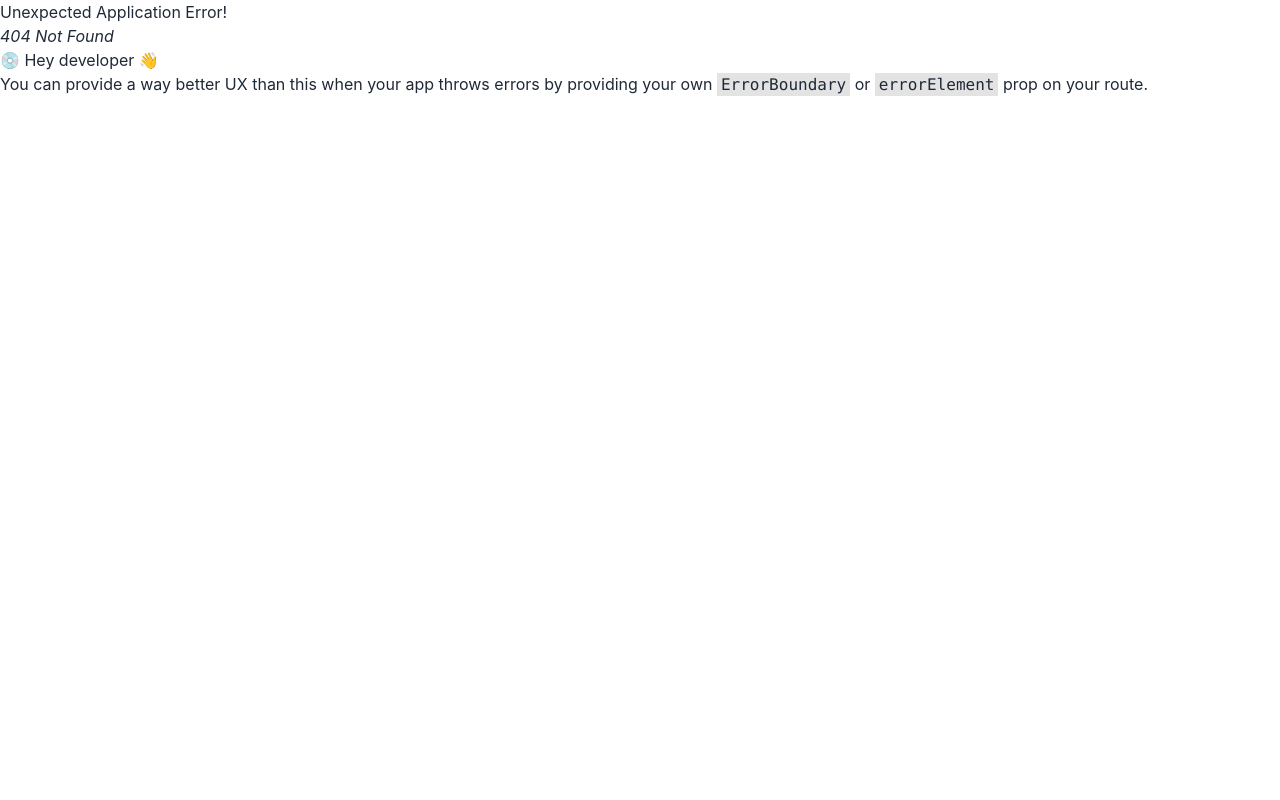
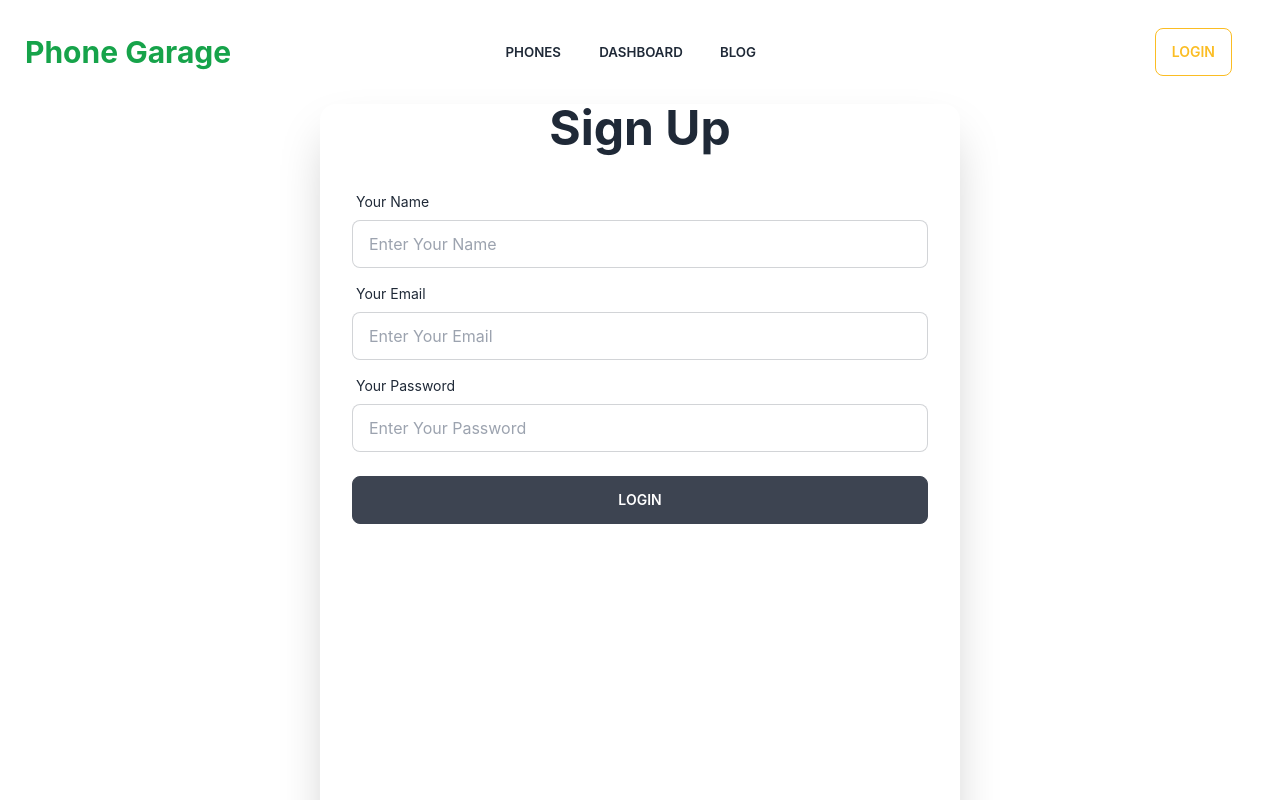
Before and after one commit to shuvo90901/phone-garage, a React (Create React App) app: page /signup in a window 1280 px wide. Before the commit this address had no page. Shown: the top 800 px of the page. Built offline with nearby package versions, Linux system fonts and the light colour scheme; no server answers.

Commit message:
signup page added

```diff
--- a/package.json
+++ b/package.json
@@ -7,8 +7,11 @@
     "@testing-library/react": "^13.4.0",
     "@testing-library/user-event": "^13.5.0",
     "daisyui": "^2.42.0",
+    "firebase": "^9.14.0",
     "react": "^18.2.0",
     "react-dom": "^18.2.0",
+    "react-hook-form": "^7.39.5",
+    "react-icons": "^4.6.0",
     "react-router-dom": "^6.4.3",
     "react-scripts": "5.0.1",
     "web-vitals": "^2.1.4"
--- /dev/null
+++ b/src/Pages/Blog/Blog.js
@@ -0,0 +1,11 @@
+import React from 'react';
+
+const Blog = () => {
+    return (
+        <div>
+
+        </div>
+    );
+};
+
+export default Blog;
--- a/src/Pages/Home/ExtraSection/ExtraSection.js
+++ b/src/Pages/Home/ExtraSection/ExtraSection.js
@@ -3,7 +3,7 @@ import img from '../../../images/secondhand.jpg'
 
 const ExtraSection = () => {
     return (
-        <div className='flex justify-evenly items-center my-40'>
+        <div className='flex justify-evenly items-center my-52'>
             <div className='w-1/3'>
                 <img className='rounded-lg' src={img} alt="" />
             </div>
--- a/src/Pages/Home/Home/Home.js
+++ b/src/Pages/Home/Home/Home.js
@@ -9,8 +9,8 @@ const Home = () => {
             <div className='flex justify-center mb-32'>
                 <Banner></Banner>
             </div>
+            <CategorySection></CategorySection>
             <ExtraSection></ExtraSection>
-            <CategorySection></CategorySection>
         </div>
     );
 };
--- a/src/Pages/Home/Navbar/Navbar.js
+++ b/src/Pages/Home/Navbar/Navbar.js
@@ -21,7 +21,7 @@ const Navbar = () => {
                         <li><a>Item 3</a></li>
                     </ul>
                 </div>
-                <Link className="btn btn-ghost normal-case md:text-3xl text-xl  text-green-600 font-bold">Phone Garage</Link>
+                <Link to='/' className="btn btn-ghost normal-case md:text-3xl text-xl  text-green-600 font-bold">Phone Garage</Link>
             </div>
             <div className="navbar-center hidden lg:flex items-center">
                 <ul className="menu menu-horizontal p-0">
@@ -33,10 +33,11 @@ const Navbar = () => {
                         </ul>
                     </li>
                     <li><Link className='btn btn-ghost'>Dashboard</Link></li>
+                    <li><Link to='/blog' className='btn btn-ghost'>Blog</Link></li>
                 </ul>
             </div>
             <div className="navbar-end px-10">
-                <button className="btn btn-outline btn-warning">Login</button>
+                <Link to='/login' className="btn btn-outline btn-warning">Login</Link>
             </div>
         </div>
     );
--- a/src/Pages/Login/Login.js
+++ b/src/Pages/Login/Login.js
@@ -1,9 +1,56 @@
-import React from 'react';
+import React, { useContext } from 'react';
+import { useForm } from 'react-hook-form';
+import { Link } from 'react-router-dom';
+import { AuthContext } from '../../contexts/AuthProvider/AuthProvider';
 
 const Login = () => {
+    const { register, handleSubmit, formState: { errors } } = useForm();
+    const { signIn } = useContext(AuthContext);
+
+    const handleLogin = data => {
+        console.log(data)
+        signIn(data.email, data.password)
+            .then(result => {
+                const user = result.user;
+                console.log(user)
+            })
+            .catch(error => {
+                console.log(error)
+            })
+    }
     return (
-        <div>
-
+        <div className="min-h-screen card  shadow-2xl lg:w-1/2 md:3/4 mx-auto">
+            <h1 className="text-5xl font-bold text-center">Log In</h1>
+            <div className="card-body">
+                <form onSubmit={handleSubmit(handleLogin)}>
+                    <div className="form-control">
+                        <label className="label">
+                            <span className="label-text">Your Email</span>
+                        </label>
+                        <input type="email"
+                            {...register("email", {
+                                required: 'Email is required'
+                            })}
+                            placeholder="Enter Your Email" className="input  input-bordered" />
+                        {errors.email && <p>{errors.email?.message}</p>}
+                    </div>
+                    <div className="form-control">
+                        <label className="label">
+                            <span className="label-text">Your Password</span>
+                        </label>
+                        <input type="password"
+                            {...register("password", {
+                                required: 'Password is required',
+                                minLength: { value: 6, message: 'Password must be 6 charecter or longer' },
+                                pattern: { value: /(?=.*[A-Z])(?=.*[!@#$&*])(?=.*[0-9])/, message: 'Password must have uppercase, number and special characters' }
+                            })}
+                            placeholder="Enter Your Password" className="input input-bordered" />
+                        {errors.password && <p>{errors.password?.message}</p>}
+                    </div>
+                    <input className='btn btn-acent w-full mt-4' value='Login' type="submit" />
+                </form>
+                <p>If you are new in Phone Garage ? <Link className='font-bold' to='/signup'>Please Register.</Link></p>
+            </div>
         </div>
     );
 };
--- /dev/null
+++ b/src/Pages/SignUp/SignUp.js
@@ -0,0 +1,71 @@
+import React, { useContext } from 'react';
+import { useForm } from 'react-hook-form';
+import { AuthContext } from '../../contexts/AuthProvider/AuthProvider';
+
+const SignUp = () => {
+    const { register, handleSubmit, formState: { errors } } = useForm();
+    const { createUser, updateUser } = useContext(AuthContext);
+
+    const handleSignUp = data => {
+        console.log(data)
+        createUser(data.email, data.password)
+            .then(result => {
+                const user = result.user;
+                console.log(user);
+                const userInfo = {
+                    displayName: data.name
+                }
+                updateUser(userInfo)
+                    .then(() => { })
+                    .catch(err => console.log(err))
+            })
+            .catch(error => {
+                console.log(error)
+            })
+    }
+    return (
+        <div className="min-h-screen card  shadow-2xl lg:w-1/2 md:3/4 mx-auto">
+            <h1 className="text-5xl font-bold text-center">Sign Up</h1>
+            <form onSubmit={handleSubmit(handleSignUp)} className="card-body">
+                <div className="form-control">
+                    <label className="label">
+                        <span className="label-text">Your Name</span>
+                    </label>
+                    <input type="text"
+                        {...register("name", {
+                            required: 'Name is required'
+                        })}
+                        placeholder="Enter Your Name" className="input  input-bordered" />
+                    {errors.name && <p>{errors.name?.message}</p>}
+                </div>
+                <div className="form-control">
+                    <label className="label">
+                        <span className="label-text">Your Email</span>
+                    </label>
+                    <input type="email"
+                        {...register("email", {
+                            required: 'Email is required'
+                        })}
+                        placeholder="Enter Your Email" className="input  input-bordered" />
+                    {errors.email && <p>{errors.email?.message}</p>}
+                </div>
+                <div className="form-control">
+                    <label className="label">
+                        <span className="label-text">Your Password</span>
+                    </label>
+                    <input type="password"
+                        {...register("password", {
+                            required: 'Password is required',
+                            minLength: { value: 6, message: 'Password must be 6 charecter or longer' },
+                            pattern: { value: /(?=.*[A-Z])(?=.*[!@#$&*])(?=.*[0-9])/, message: 'Password must have uppercase, number and special characters' }
+                        })}
+                        placeholder="Enter Your Password" className="input input-bordered" />
+                    {errors.password && <p>{errors.password?.message}</p>}
+                </div>
+                <input className='btn btn-acent w-full mt-4' value='Login' type="submit" />
+            </form>
+        </div>
+    );
+};
+
+export default SignUp;
--- a/src/contexts/AuthProvider/AuthProvider.js
+++ b/src/contexts/AuthProvider/AuthProvider.js
@@ -1,12 +1,66 @@
-import React, { createContext } from 'react';
+import React, { createContext, useEffect, useState } from 'react';
+import { createUserWithEmailAndPassword, getAuth, GoogleAuthProvider, onAuthStateChanged, signInWithEmailAndPassword, signInWithPopup, signOut, updateProfile } from 'firebase/auth'
+import app from '../../firebase/firebase.config';
+import { current } from 'daisyui/src/colors';
 
 export const AuthContext = createContext();
+const auth = getAuth(app);
 
-const AuthProvider = () => {
+const googleProvider = new GoogleAuthProvider();
+
+const AuthProvider = ({ children }) => {
+    const [user, setUser] = useState(null);
+    const [loading, setLoading] = useState(true);
+
+    const createUser = (email, password) => {
+        setLoading(true);
+        return createUserWithEmailAndPassword(auth, email, password);
+    }
+
+    const signIn = (email, password) => {
+        setLoading(true);
+        return signInWithEmailAndPassword(auth, email, password);
+    }
+
+    const googleSignIn = () => {
+        setLoading(true);
+        return signInWithPopup(auth, googleProvider);
+    }
+
+    const updateUser = (userInfo) => {
+        return updateProfile(auth.currentUser, userInfo)
+    }
+
+    const logOut = () => {
+        return signOut();
+    }
+
+    useEffect(() => {
+        const unSubscribe = onAuthStateChanged(auth, currentUser => {
+            console.log(current);
+            setUser(currentUser);
+            setLoading(false);
+        });
+        return () => {
+            return unSubscribe();
+        }
+    }, [])
+
+    const authInfo = {
+        user,
+        loading,
+        createUser,
+        signIn,
+        logOut,
+        googleSignIn,
+        updateUser
+    }
+
+
     return (
-        <div>
-
-        </div>
+        <AuthContext.Provider value={authInfo}>
+            {children}
+        </AuthContext.Provider>
     );
 };
 
--- /dev/null
+++ b/src/firebase/firebase.config.js
@@ -0,0 +1,19 @@
+// Import the functions you need from the SDKs you need
+import { initializeApp } from "firebase/app";
+// TODO: Add SDKs for Firebase products that you want to use
+// https://firebase.google.com/docs/web/setup#available-libraries
+
+// Your web app's Firebase configuration
+const firebaseConfig = {
+    apiKey: process.env.REACT_APP_apiKey,
+    authDomain: process.env.REACT_APP_authDomain,
+    projectId: process.env.REACT_APP_projectId,
+    storageBucket: process.env.REACT_APP_storageBucket,
+    messagingSenderId: process.env.REACT_APP_messagingSenderId,
+    appId: process.env.REACT_APP_appId,
+};
+
+// Initialize Firebase
+const app = initializeApp(firebaseConfig);
+
+export default app;
--- a/src/index.js
+++ b/src/index.js
@@ -3,11 +3,14 @@ import ReactDOM from 'react-dom/client';
 import './index.css';
 import App from './App';
 import reportWebVitals from './reportWebVitals';
+import AuthProvider from './contexts/AuthProvider/AuthProvider';
 
 const root = ReactDOM.createRoot(document.getElementById('root'));
 root.render(
   <React.StrictMode>
-    <App />
+    <AuthProvider>
+      <App />
+    </AuthProvider>
   </React.StrictMode>
 );
 
```
Also changed, not shown: src/Routes/Router/Router.js (+10 -0 lines), 1 other file (tests, documents, lock files or other folders).
